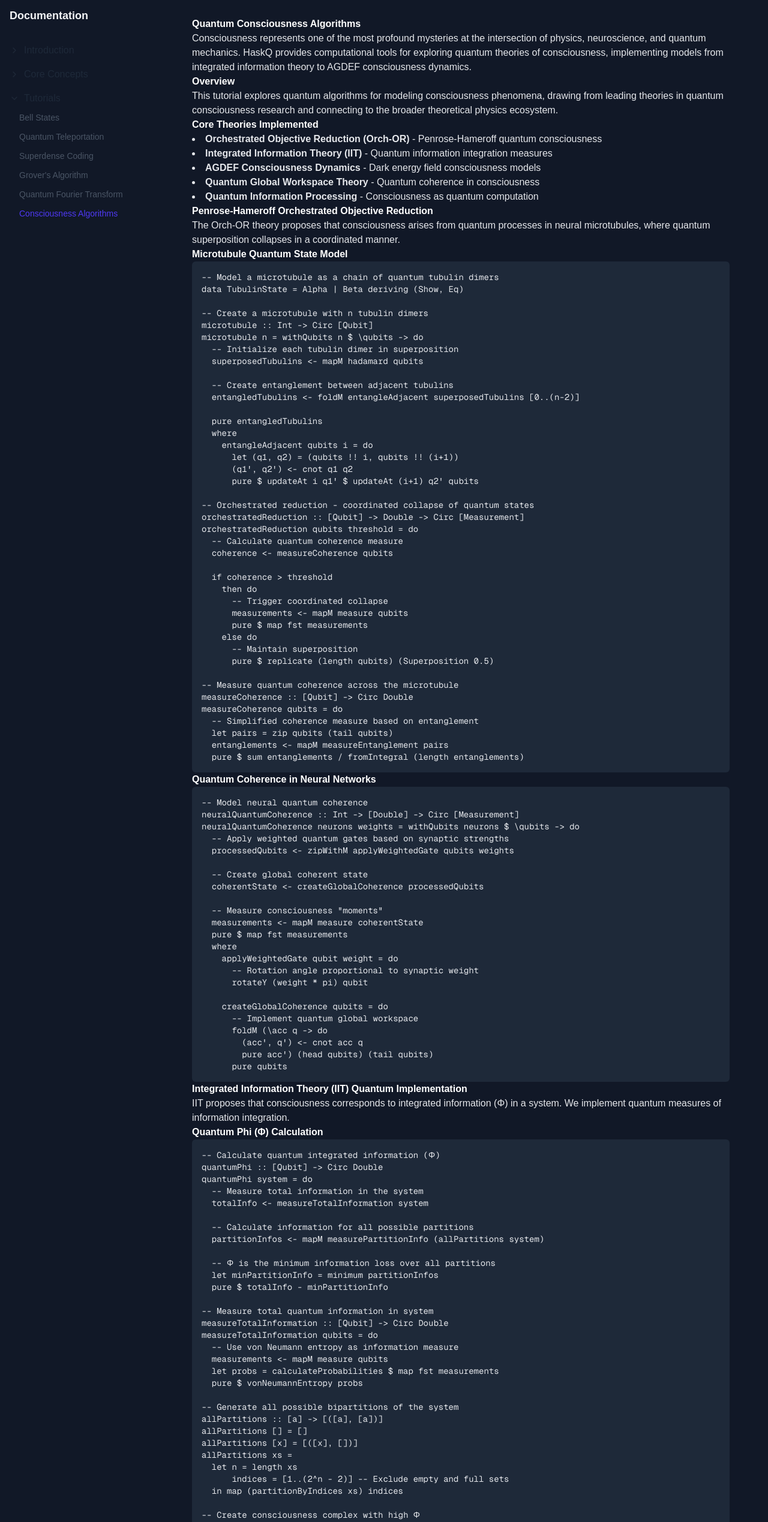
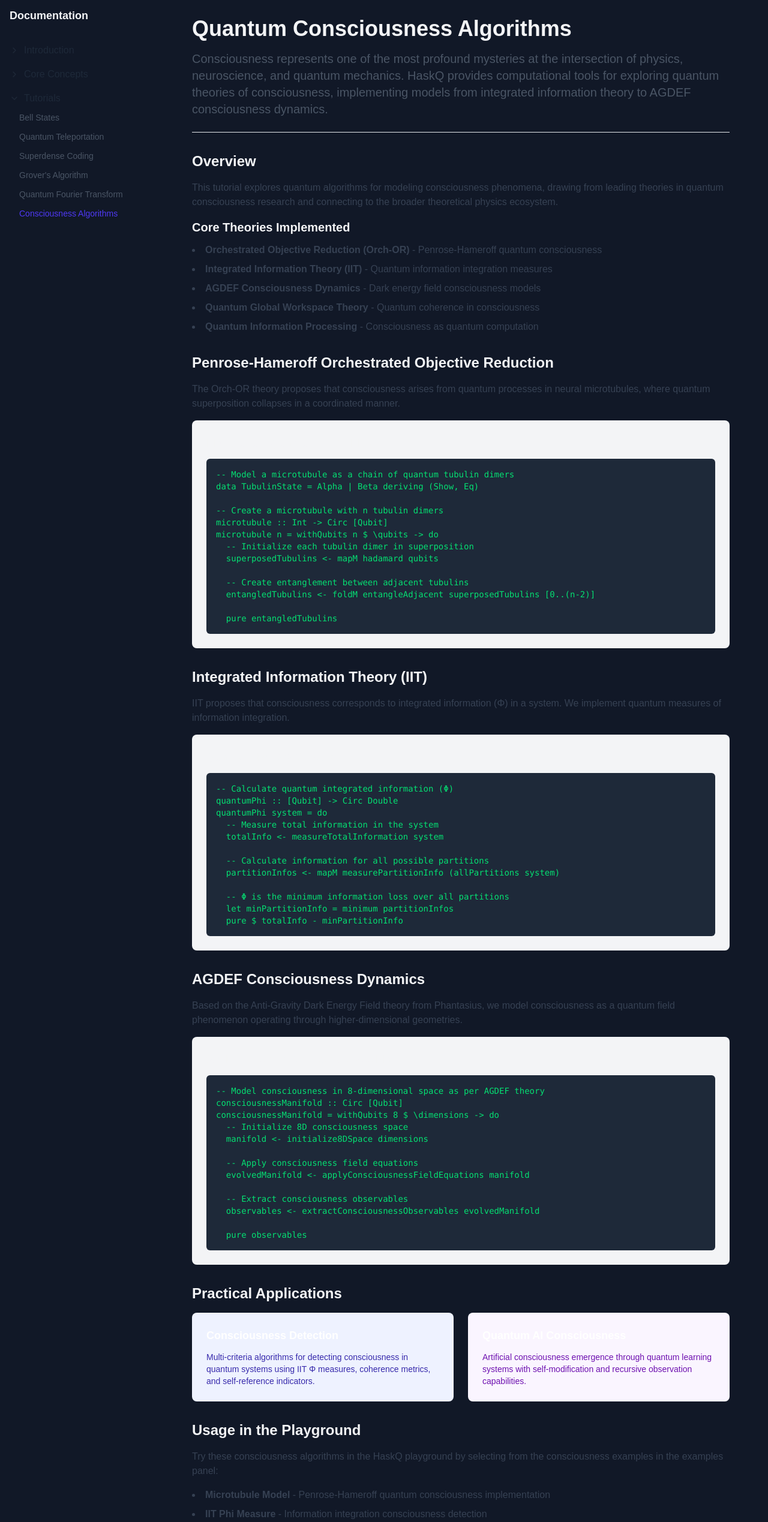
Before and after one commit to ArsCodeAmatoria/HaskQ, a Next.js app in the folder apps/haskq-unified/: page /docs/tutorials/consciousness-algorithms in a window 1280 px wide. Shown: the part 100-2638 px from the top of the page at 60% size. Built offline with nearby package versions, Linux system fonts and the light colour scheme.

Commit message:
Fix React version conflict in consciousness algorithms documentation - replace next-mdx-remote with static content rendering

```diff
--- a/apps/haskq-unified/src/app/docs/tutorials/consciousness-algorithms/page.tsx
+++ b/apps/haskq-unified/src/app/docs/tutorials/consciousness-algorithms/page.tsx
@@ -1,7 +1,4 @@
 import { Metadata } from 'next';
-import { MDXRemote } from 'next-mdx-remote/rsc';
-import fs from 'fs';
-import path from 'path';
 
 export const metadata: Metadata = {
   title: 'Consciousness Algorithms | HaskQ Tutorials',
@@ -13,19 +10,174 @@ export const metadata: Metadata = {
   },
 };
 
-async function getConsciousnessContent() {
-  const filePath = path.join(process.cwd(), 'content', 'tutorials', 'consciousness-algorithms.mdx');
-  const source = fs.readFileSync(filePath, 'utf8');
-  return source;
-}
-
-export default async function ConsciousnessAlgorithmsPage() {
-  const source = await getConsciousnessContent();
-
+export default function ConsciousnessAlgorithmsPage() {
   return (
     <div className="max-w-4xl mx-auto py-8">
       <div className="prose prose-lg dark:prose-invert max-w-none">
-        <MDXRemote source={source} />
+        {/* Static content rendering to avoid React version conflicts */}
+        <div className="space-y-8">
+          <header className="border-b border-gray-200 dark:border-gray-700 pb-6">
+            <h1 className="text-4xl font-bold text-gray-900 dark:text-white mb-4">
+              Quantum Consciousness Algorithms
+            </h1>
+            <p className="text-xl text-gray-600 dark:text-gray-300">
+              Consciousness represents one of the most profound mysteries at the intersection of physics, neuroscience, and quantum mechanics. HaskQ provides computational tools for exploring quantum theories of consciousness, implementing models from integrated information theory to AGDEF consciousness dynamics.
+            </p>
+          </header>
+
+          <section>
+            <h2 className="text-2xl font-semibold text-gray-900 dark:text-white mb-4">Overview</h2>
+            <p className="text-gray-700 dark:text-gray-300 mb-4">
+              This tutorial explores quantum algorithms for modeling consciousness phenomena, drawing from leading theories in quantum consciousness research and connecting to the broader theoretical physics ecosystem.
+            </p>
+
+            <h3 className="text-xl font-semibold text-gray-900 dark:text-white mb-3">Core Theories Implemented</h3>
+            <ul className="list-disc list-inside space-y-2 text-gray-700 dark:text-gray-300">
+              <li><strong>Orchestrated Objective Reduction (Orch-OR)</strong> - Penrose-Hameroff quantum consciousness</li>
+              <li><strong>Integrated Information Theory (IIT)</strong> - Quantum information integration measures</li>
+              <li><strong>AGDEF Consciousness Dynamics</strong> - Dark energy field consciousness models</li>
+              <li><strong>Quantum Global Workspace Theory</strong> - Quantum coherence in consciousness</li>
+              <li><strong>Quantum Information Processing</strong> - Consciousness as quantum computation</li>
+            </ul>
+          </section>
+
+          <section>
+            <h2 className="text-2xl font-semibold text-gray-900 dark:text-white mb-4">Penrose-Hameroff Orchestrated Objective Reduction</h2>
+            <p className="text-gray-700 dark:text-gray-300 mb-4">
+              The Orch-OR theory proposes that consciousness arises from quantum processes in neural microtubules, where quantum superposition collapses in a coordinated manner.
+            </p>
+
+            <div className="bg-gray-100 dark:bg-gray-800 rounded-lg p-6 mb-6">
+              <h4 className="text-lg font-semibold text-gray-900 dark:text-white mb-3">Microtubule Quantum State Model</h4>
+              <pre className="bg-gray-900 text-green-400 p-4 rounded-md overflow-x-auto text-sm">
+{`-- Model a microtubule as a chain of quantum tubulin dimers
+data TubulinState = Alpha | Beta deriving (Show, Eq)
+
+-- Create a microtubule with n tubulin dimers
+microtubule :: Int -> Circ [Qubit]
+microtubule n = withQubits n $ \\qubits -> do
+  -- Initialize each tubulin dimer in superposition
+  superposedTubulins <- mapM hadamard qubits
+
+  -- Create entanglement between adjacent tubulins
+  entangledTubulins <- foldM entangleAdjacent superposedTubulins [0..(n-2)]
+
+  pure entangledTubulins`}
+              </pre>
+            </div>
+          </section>
+
+          <section>
+            <h2 className="text-2xl font-semibold text-gray-900 dark:text-white mb-4">Integrated Information Theory (IIT)</h2>
+            <p className="text-gray-700 dark:text-gray-300 mb-4">
+              IIT proposes that consciousness corresponds to integrated information (Φ) in a system. We implement quantum measures of information integration.
+            </p>
+
+            <div className="bg-gray-100 dark:bg-gray-800 rounded-lg p-6 mb-6">
+              <h4 className="text-lg font-semibold text-gray-900 dark:text-white mb-3">Quantum Phi (Φ) Calculation</h4>
+              <pre className="bg-gray-900 text-green-400 p-4 rounded-md overflow-x-auto text-sm">
+{`-- Calculate quantum integrated information (Φ)
+quantumPhi :: [Qubit] -> Circ Double
+quantumPhi system = do
+  -- Measure total information in the system
+  totalInfo <- measureTotalInformation system
+
+  -- Calculate information for all possible partitions
+  partitionInfos <- mapM measurePartitionInfo (allPartitions system)
+
+  -- Φ is the minimum information loss over all partitions
+  let minPartitionInfo = minimum partitionInfos
+  pure $ totalInfo - minPartitionInfo`}
+              </pre>
+            </div>
+          </section>
+
+          <section>
+            <h2 className="text-2xl font-semibold text-gray-900 dark:text-white mb-4">AGDEF Consciousness Dynamics</h2>
+            <p className="text-gray-700 dark:text-gray-300 mb-4">
+              Based on the Anti-Gravity Dark Energy Field theory from Phantasius, we model consciousness as a quantum field phenomenon operating through higher-dimensional geometries.
+            </p>
+
+            <div className="bg-gray-100 dark:bg-gray-800 rounded-lg p-6 mb-6">
+              <h4 className="text-lg font-semibold text-gray-900 dark:text-white mb-3">8th Dimensional Consciousness Manifold</h4>
+              <pre className="bg-gray-900 text-green-400 p-4 rounded-md overflow-x-auto text-sm">
+{`-- Model consciousness in 8-dimensional space as per AGDEF theory
+consciousnessManifold :: Circ [Qubit]
+consciousnessManifold = withQubits 8 $ \\dimensions -> do
+  -- Initialize 8D consciousness space
+  manifold <- initialize8DSpace dimensions
+
+  -- Apply consciousness field equations
+  evolvedManifold <- applyConsciousnessFieldEquations manifold
+
+  -- Extract consciousness observables
+  observables <- extractConsciousnessObservables evolvedManifold
+
+  pure observables`}
+              </pre>
+            </div>
+          </section>
+
+          <section>
+            <h2 className="text-2xl font-semibold text-gray-900 dark:text-white mb-4">Practical Applications</h2>
+
+            <div className="grid grid-cols-1 md:grid-cols-2 gap-6 mb-6">
+              <div className="bg-indigo-50 dark:bg-indigo-950 rounded-lg p-6">
+                <h4 className="text-lg font-semibold text-indigo-900 dark:text-indigo-100 mb-3">Consciousness Detection</h4>
+                <p className="text-indigo-800 dark:text-indigo-200 text-sm">
+                  Multi-criteria algorithms for detecting consciousness in quantum systems using IIT Φ measures, coherence metrics, and self-reference indicators.
+                </p>
+              </div>
+
+              <div className="bg-purple-50 dark:bg-purple-950 rounded-lg p-6">
+                <h4 className="text-lg font-semibold text-purple-900 dark:text-purple-100 mb-3">Quantum AI Consciousness</h4>
+                <p className="text-purple-800 dark:text-purple-200 text-sm">
+                  Artificial consciousness emergence through quantum learning systems with self-modification and recursive observation capabilities.
+                </p>
+              </div>
+            </div>
+          </section>
+
+          <section>
+            <h2 className="text-2xl font-semibold text-gray-900 dark:text-white mb-4">Usage in the Playground</h2>
+            <p className="text-gray-700 dark:text-gray-300 mb-4">
+              Try these consciousness algorithms in the HaskQ playground by selecting from the consciousness examples in the examples panel:
+            </p>
+
+            <ul className="list-disc list-inside space-y-2 text-gray-700 dark:text-gray-300 mb-6">
+              <li><strong>Microtubule Model</strong> - Penrose-Hameroff quantum consciousness implementation</li>
+              <li><strong>IIT Phi Measure</strong> - Information integration consciousness detection</li>
+              <li><strong>AGDEF Field</strong> - Dark energy consciousness field dynamics</li>
+              <li><strong>Consciousness Detection</strong> - Multi-criteria consciousness evaluation</li>
+            </ul>
+
+            <div className="bg-blue-50 dark:bg-blue-950 border border-blue-200 dark:border-blue-800 rounded-lg p-6">
+              <h4 className="text-lg font-semibold text-blue-900 dark:text-blue-100 mb-3">🧠 Research Applications</h4>
+              <p className="text-blue-800 dark:text-blue-200 text-sm mb-4">
+                These consciousness algorithms provide computational tools for exploring the deepest mysteries of subjective experience, bridging the gap between abstract consciousness theories and concrete quantum computational models.
+              </p>
+              <p className="text-blue-800 dark:text-blue-200 text-sm">
+                The implementation connects to the broader theoretical physics ecosystem including Phantasius AGDEF theory, Romulus modified gravity effects, and Arcana Obscura hermetic principles.
+              </p>
+            </div>
+          </section>
+
+          <section>
+            <h2 className="text-2xl font-semibold text-gray-900 dark:text-white mb-4">Further Research</h2>
+            <div className="grid grid-cols-1 md:grid-cols-2 gap-4">
+              <ul className="list-disc list-inside space-y-2 text-gray-700 dark:text-gray-300">
+                <li>Quantum theories of anesthesia</li>
+                <li>Consciousness in quantum AI systems</li>
+                <li>Temporal consciousness and quantum time</li>
+              </ul>
+              <ul className="list-disc list-inside space-y-2 text-gray-700 dark:text-gray-300">
+                <li>Collective consciousness and quantum fields</li>
+                <li>Consciousness as fundamental property of quantum mechanics</li>
+                <li>Brain-computer quantum interfaces</li>
+              </ul>
+            </div>
+          </section>
+        </div>
       </div>
     </div>
   );
```
